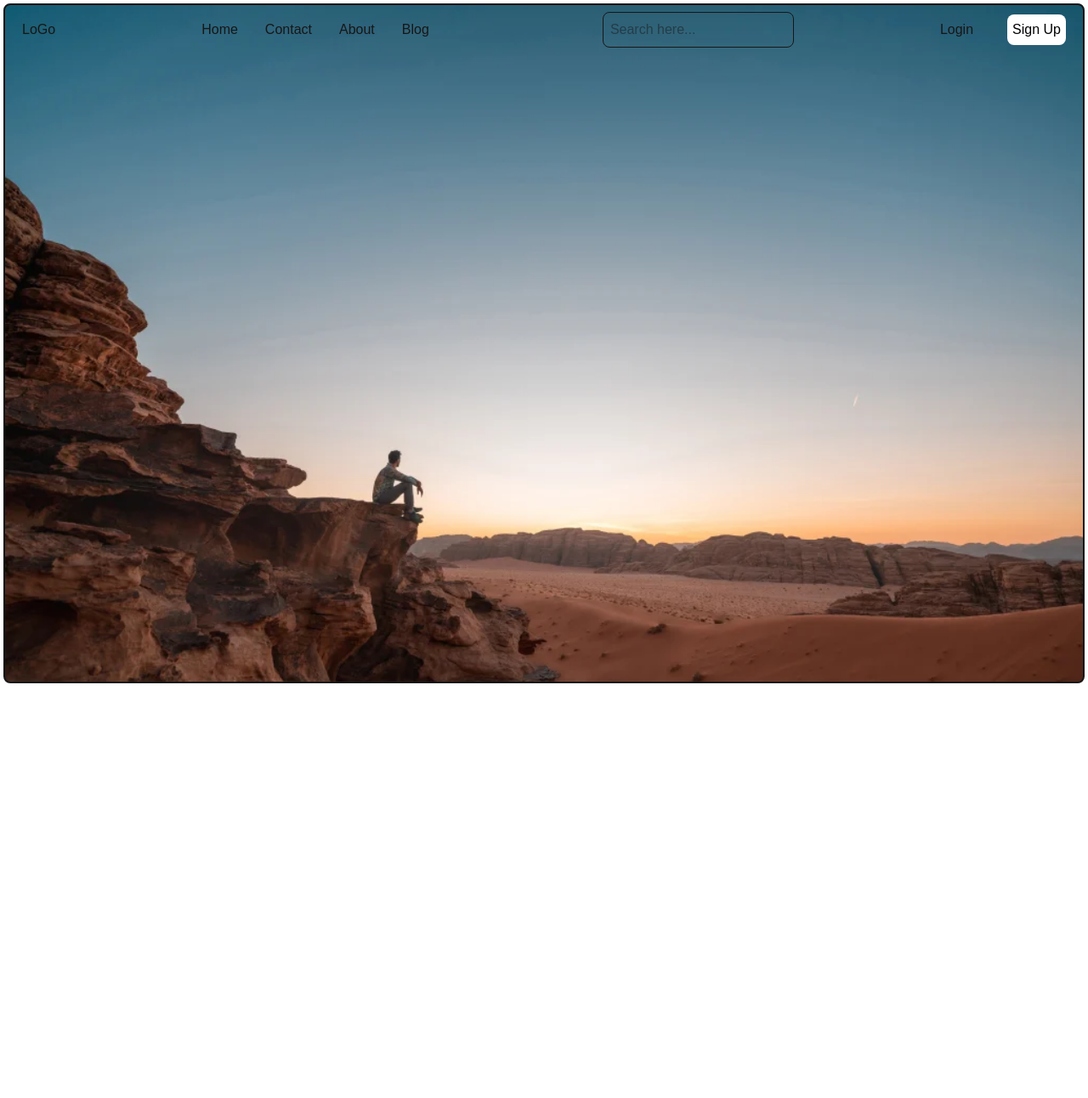
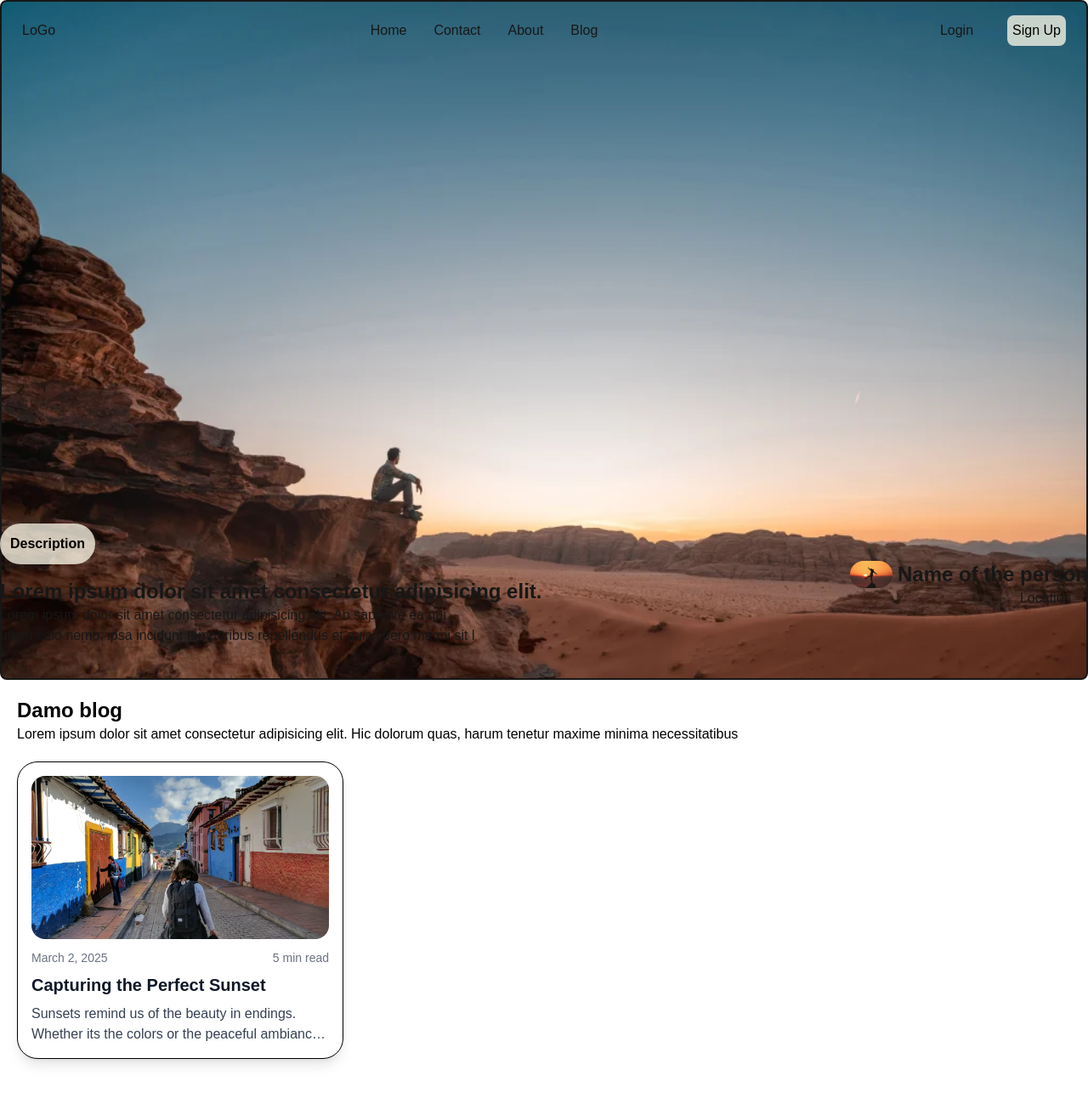
Before and after one commit to sukhdeep143/python_blogger, a Next.js app: page / in a window 1280 px wide. Shown: the top 1292 px of the page at 85% size. Before the commit the page ends 808 px from the top, so only its background shows below. Built offline with nearby package versions, Linux system fonts and the light colour scheme.

Commit message:
landing page in development mode

```diff
--- a/src/app/page.tsx
+++ b/src/app/page.tsx
@@ -1,14 +1,13 @@
 // import Image from "next/image";
 
-import Header from "@/components/ui/Header";
+import Landing_page from "@/components/Landing_page";
+
 
 export default function Home() {
   return (
     //  This div is using for main background for the blogger we are going to create
-    <main className="p-1 bg-white" >
-    <div className="h-screen bg-[url('/mainBg.webp')] bg-cover bg-center border-2 rounded-lg">
-    <Header />
-    </div>
+    <main className="" >
+      <Landing_page />
 
 
    </main>
--- /dev/null
+++ b/src/components/Landing_page.tsx
@@ -0,0 +1,19 @@
+import Header from "@/components/ui/Header";
+import Text_on_the_imagebg from "./ui/Text_on_the_imagebg";
+import Damo_blog from "./ui/Damo_blog";
+
+export default function Landing_page() {
+  return (
+    <main className="h-screen  bg-white">
+      <div className="h-screen p-1 bg-[url('/mainBg.webp')] bg-cover bg-center border-2 rounded-lg">
+        <Header />
+        <Text_on_the_imagebg />
+
+      </div>
+      <div className="">
+
+      <Damo_blog />
+      </div>
+    </main>
+  );
+}
--- a/src/components/Post_card.tsx
+++ b/src/components/Post_card.tsx
@@ -1,9 +1,32 @@
+import Image from "next/image";
 
+export default function PostCard() {
+  return (
+    <div className="border rounded-3xl shadow-lg p-4       max-w-sm bg-white">
+      {/* Image */}
+      <Image
+        src="/walking.webp"
+        width={300}
+        height={200}
+        alt="Post Image"
+        className="rounded-2xl w-full h-48 object-cover"
+      />
 
-export default function Post_card(){
-    return(
-        <main>
+      {/* Date & Reading Time */}
+      <div className="text-gray-500 text-sm mt-3 flex justify-between">
+        <span>March 2, 2025</span>
+        <span>5 min read</span>
+      </div>
 
-        </main>
-    );
+      {/* Heading */}
+      <h2 className="text-xl font-bold mt-2 text-gray-900">
+        Capturing the Perfect Sunset
+      </h2>
+
+      {/* Paragraph (2 lines) */}
+      <p className="text-gray-700 mt-2 line-clamp-2">
+        Sunsets remind us of the beauty in endings. Whether its the colors or the peaceful ambiance, they create a moment of reflection and tranquility.
+      </p>
+    </div>
+  );
 }
--- /dev/null
+++ b/src/components/ui/Damo_blog.tsx
@@ -0,0 +1,18 @@
+import Post_card from "../Post_card";
+
+
+export default function Damo_blog(){
+    return(
+        <main className="bg-white p-1 pt-5 pl-5 text-black h-screen">
+            <div>
+                <h1 className="text-2xl font-bold">Damo blog </h1>
+                <p>Lorem ipsum dolor sit amet consectetur adipisicing elit. Hic dolorum quas, harum tenetur maxime minima necessitatibus</p>
+            </div>
+            <div className="pt-5">
+
+            <Post_card />
+            </div>
+
+        </main>
+    );
+}
--- a/src/components/ui/Header.tsx
+++ b/src/components/ui/Header.tsx
@@ -3,7 +3,7 @@
 
 export default function Header(){
     return(
-        <main className="flex justify-between pr-5 pl-5 pt-2 items-center">
+        <main className="flex justify-between pr-5 pl-5 pt-3 items-center">
             <div>
                 <h1>LoGo</h1>
             </div>
@@ -16,7 +16,7 @@ export default function Header(){
 
             </ul>
 
-            <input type="search"  placeholder="Search here..." className="border p-2 rounded-lg " />
+
 
 
         <div className="flex gap-10">
@@ -25,7 +25,7 @@ export default function Header(){
             Login
             </button>
 
-            <button className="p-1.5 bg-white text-black rounded-lg">
+            <button className="p-1.5 bg-amber-50/75 text-black rounded-lg">
 
             Sign Up
             </button>
--- /dev/null
+++ b/src/components/ui/Text_on_the_imagebg.tsx
@@ -0,0 +1,43 @@
+import Image from "next/image";
+export default function Text_on_the_imagebg() {
+  return (
+    <main className="overflow-hidden">
+     <div className="flex absolute bottom-10 justify-between max-w-screen-xl w-full items-center mx-auto left-0 right-0">
+
+        <div>
+          <div className=" pb-4">
+            <button className="p-3 rounded-3xl text-black font-bold bg-amber-50/75">
+              Description
+            </button>
+          </div>
+          <h1 className="font-bold text-2xl">Lorem ipsum dolor sit amet consectetur adipisicing elit.</h1>
+          <p className="">
+            Lorem ipsum dolor sit amet consectetur adipisicing elit. Ab sapiente
+            ea qui
+          </p>
+          <p>
+            ullam odio nemo, ipsa incidunt temporibus repellendus et quia libero
+            magni sit l
+          </p>
+        </div>
+        <div>
+
+        <div className="flex gap-1.5 items-center  ">
+          <Image
+            src="/sunSet.webp"
+            width={50}
+            height={50}
+            alt="Picture of the author"
+            className="rounded-full "
+            />
+          <h1 className="font-bold sm:text-2xl  ">Name of the person</h1>
+        </div>
+        <div className="pl-50">
+          <p>Location</p>
+
+        </div>
+            </div>
+      </div>
+    </main>
+  );
+}
```
